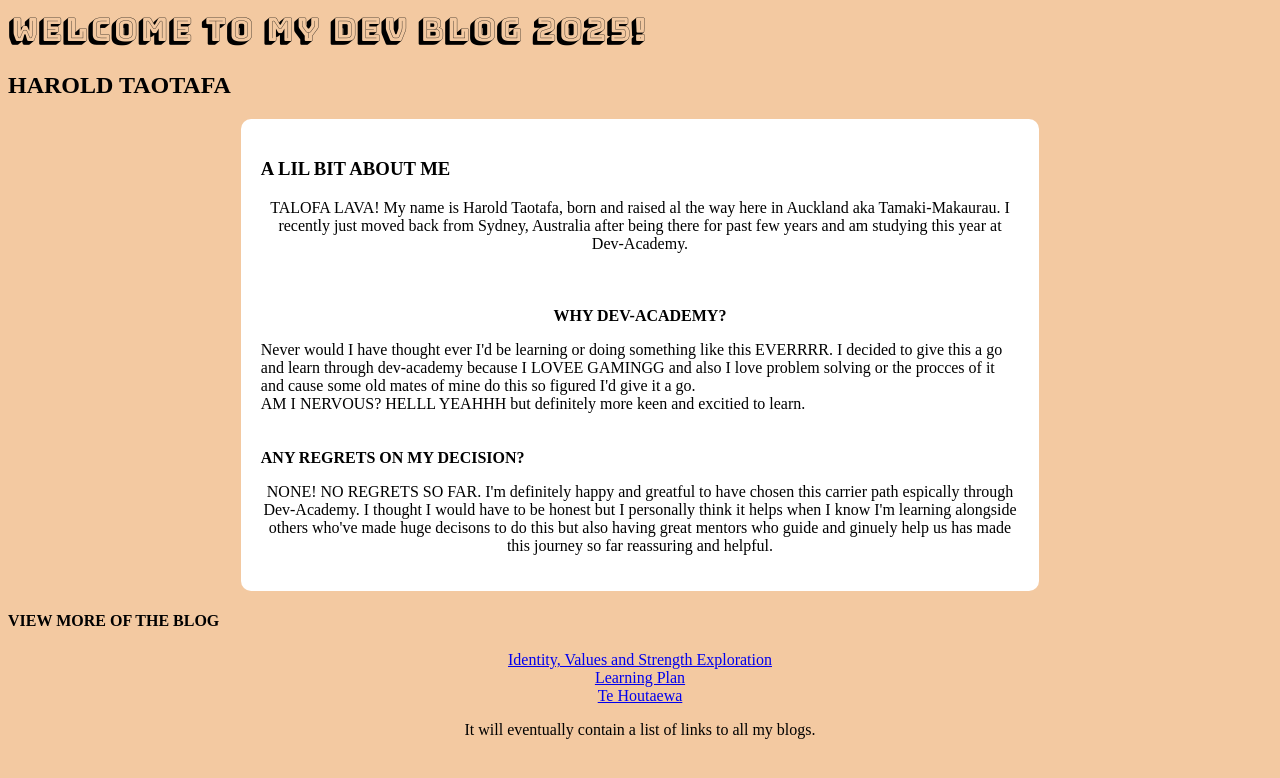
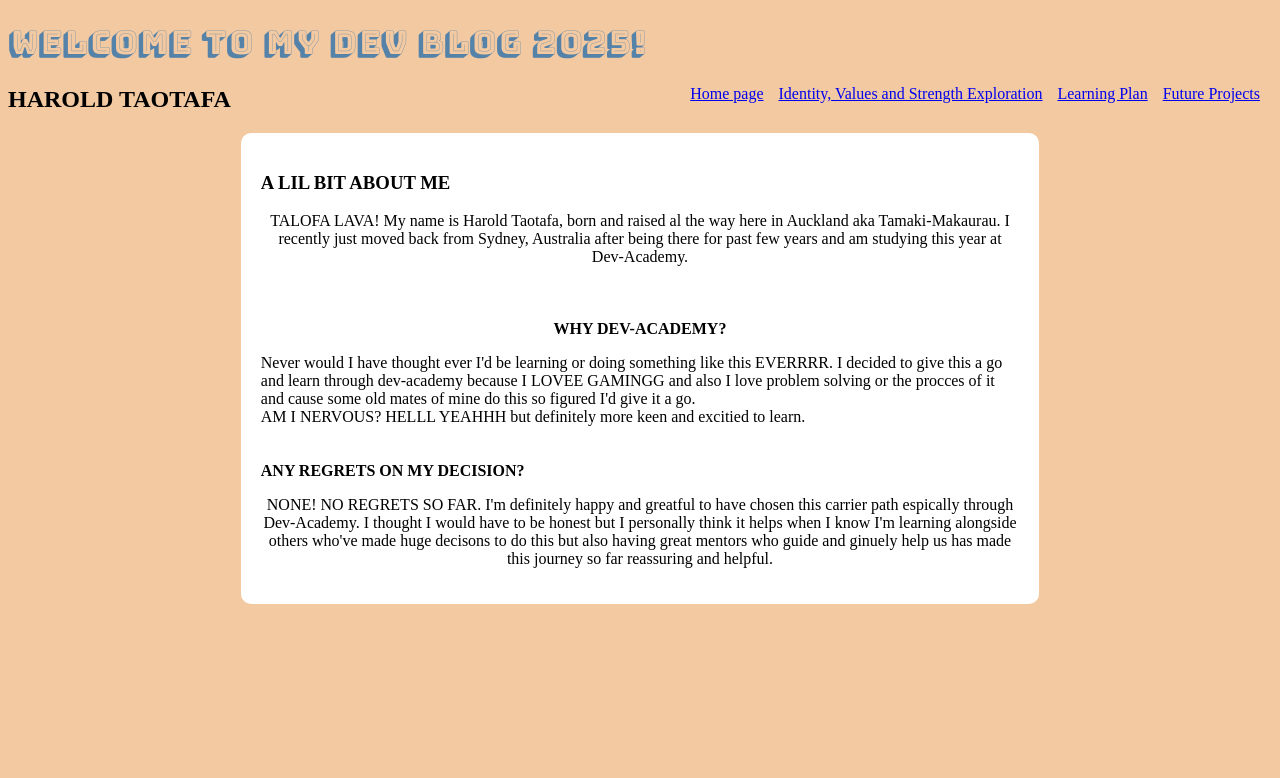
Before and after one commit to Haroldtaov/Haroldtaov.github.io, a plain HTML site: page index.html in a window 1280 px wide. Drawn offline with Linux system fonts and the light colour scheme; a web font is replaced by a local one.

Commit message:
establish rough foundation for webpage

```diff
--- a/index.html
+++ b/index.html
@@ -1,3 +1,4 @@
+<!DOCTYPE html>
 <html>
   <head>
     <link rel="preconnect" href="https://fonts.googleapis.com">
@@ -11,11 +12,22 @@
 
   <body>
       <header>
-      <h1 class="bungee-shade-regular">WELCOME TO MY DEV BLOG 2025! </h1>
+        <div class="main-page">
+      <h1 class="bungee-shade-regular header-tile">WELCOME TO MY DEV BLOG 2025! </h1>
+        </div>
       <table>
       <div>
         <h2>HAROLD TAOTAFA</h2>
-      </div>
+        </div>
+
+        <nav class="top-right-nav">
+          <ul>
+          <li><a href="index.html">Home page</a></li>
+          <li><a href="Identity Blog.html">Identity, Values and Strength Exploration</a></li>
+          <li><a href="Learning Plan.html">Learning Plan</a></li>
+          <li><a href="Tech Projects.html">Future Projects</a></li>
+         </ul>
+         </nav>
     </header>
 
 
@@ -42,13 +54,9 @@
           </p>
           </div>
 
-          <footer>
-            <h4> VIEW MORE OF THE BLOG </h4>
-            <ul>
-              <li><a href="Identity Blog.html">Identity, Values and Strength Exploration</a></li>
-              <li><a href="Learning Plan.html">Learning Plan</a></li>
-              <li><a href="Te houtaewa">Te Houtaewa</a></li>
-            </ul>
-          </footer>
-          <p>It will eventually contain a list of links to all my blogs.</p>
+
+
+
+
       </body>
+</html>
```
